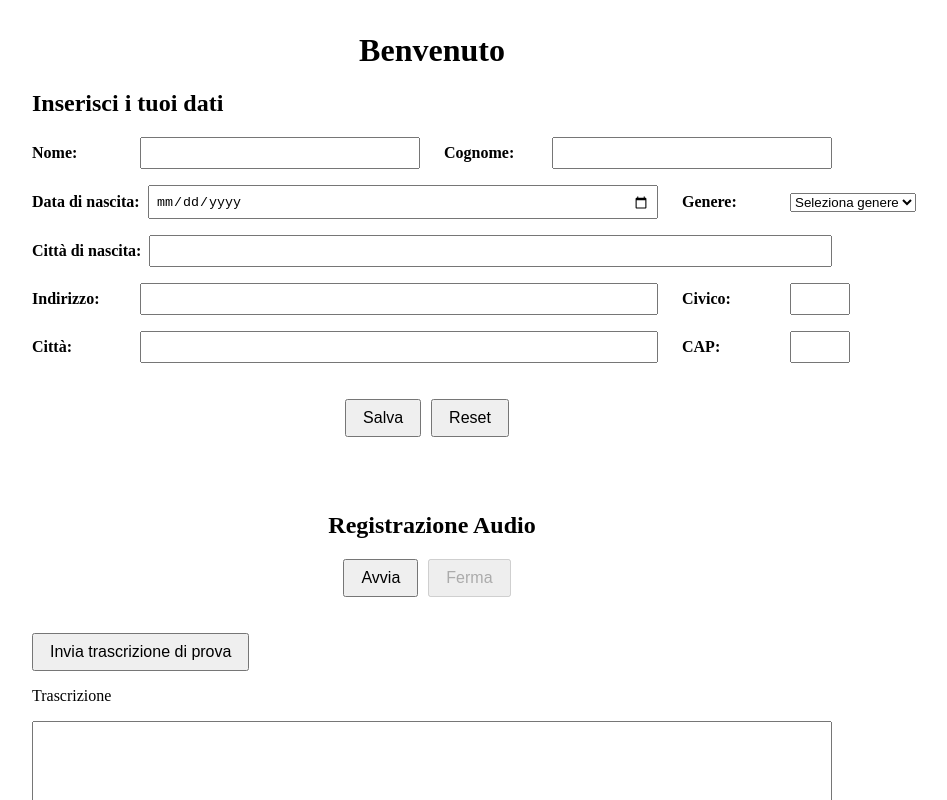
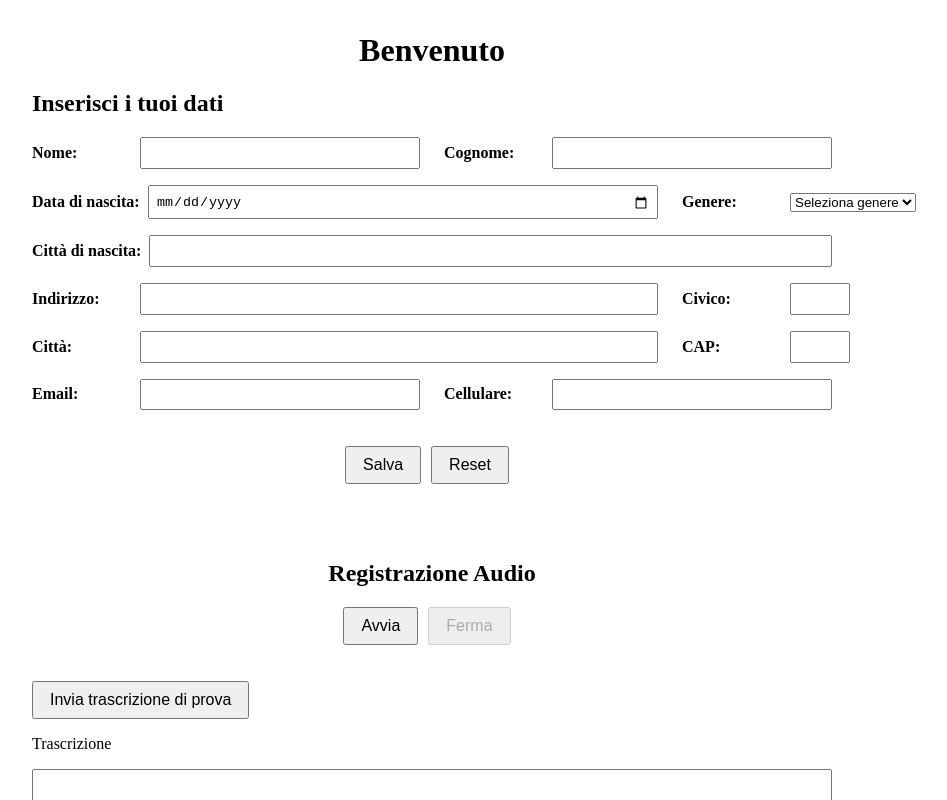
Before and after one commit to feed03/form-localstorage-app, an Angular app in the folder form-localstorage-app-master/frontend/: page / in a window 1280 px wide. Shown: the top 800 px of the page, without its empty margins (208-1155 px from the left). Built offline with nearby package versions, Linux system fonts and the light colour scheme.

Commit message:
Aggiornato al 06/08 trascrizioni inviate al modello

```diff
--- a/form-localstorage-app-master/frontend/src/app/user-form/paziente.ts
+++ b/form-localstorage-app-master/frontend/src/app/user-form/paziente.ts
@@ -10,28 +10,33 @@ export class Paziente {
     houseNumber: string;
     zipCode: string;
     city: string;
+    email: string;
+    phone: string;
 
     constructor(
         nome: string = '',
         cognome: string = '',
         birthDate: Date = new Date(),
-        gender: Gender = "",
+        gender: Gender = '',
         cityOfBirth: string = '',
         address: string = '',
         houseNumber: string = '',
         zipCode: string = '',
-        city: string = '' ){
+        city: string = '' ,
+        email: string = '',
+        phone: string = ''){
 
         this.name = nome;
         this.surname = cognome;
-        this.birthDate = birthDate;
+        this.birthDate = new Date(birthDate);
         this.gender = gender;
         this.cityOfBirth = cityOfBirth;
         this.address = address;
         this.houseNumber = houseNumber;
         this.zipCode = zipCode;
         this.city = city;
-
+        this.email = email;
+        this.phone = phone;
     }
 
     //Trasformazione in string per salvataggio in memoria
@@ -39,13 +44,15 @@ export class Paziente {
         return JSON.stringify({
             nome: this.name,
             cognome: this.surname,
-            birthDate: this.birthDate.toISOString(),
+            birthDate: this.birthDate,
             gender: this.gender,
             cityOfBirth: this.cityOfBirth,
             address: this.address,
             houseNumber: this.houseNumber,
             zipCode: this.zipCode,
-            city: this.city
+            city: this.city,
+            email: this.email,
+            phone: this.phone
         });
     }
 
@@ -60,7 +67,9 @@ export class Paziente {
             obj.address,
             obj.houseNumber,
             obj.zipCode,
-            obj.city
+            obj.city,
+            obj.email,
+            obj.phone
         );
     }
 }
--- a/form-localstorage-app-master/frontend/src/app/user-form/user-form.html
+++ b/form-localstorage-app-master/frontend/src/app/user-form/user-form.html
@@ -57,6 +57,17 @@
       </div>
     </div>
 
+    <div class="inline-group">
+      <div class="pair">
+        <label>Email:</label>
+        <input [(ngModel)]="paziente.email" name="email" required />
+      </div>
+      <div class="pair">
+        <label>Cellulare:</label>
+        <input [(ngModel)]="paziente.phone" name="phone" required />
+      </div>
+    </div>
+
     <div class="bottonLine">
       <button (click)="salva()">Salva</button>
       <button (click)="reset()">Reset</button>
--- a/form-localstorage-app-master/frontend/src/app/user-form/user-form.ts
+++ b/form-localstorage-app-master/frontend/src/app/user-form/user-form.ts
@@ -5,7 +5,6 @@ import { CommonModule } from '@angular/common';
 
 // Import servizi
 import { Paziente } from './paziente';
-import { ChangeDetectorRef } from '@angular/core';
 import { AudioRecorder } from '../audio/audioRecorder';
 
 // Import del servizio HTTP per l'invio al backend
@@ -31,13 +30,15 @@ export class UserForm implements OnInit {
 
   trascrizione: string = " ";
 
-  trascrizioneProva: string = "Dentista Buongiorno, mi può dire nome e cognome? Federico Criscione. Data di nascita? Ventitré luglio duemilatre. Luogo di nascita? Ragusa. Mi dice anche l’indirizzo? Via del Pioppo 20.";
+  trascrizioneProva: string = "";
+
 
   constructor(
     //private cd: ChangeDetectorRef, // Forzare gli aggiornamenti nel template
     private http: HttpClient // Invio dei blobs al BE
   ) {
     this.carica();
+    this.caricaTrascrizioneDaFile('testoProva_4.txt');
   }
 
   ngOnInit() {
@@ -53,6 +54,7 @@ export class UserForm implements OnInit {
           if (res && res.transcriptionJob && res.transcriptionJob.DisplayText) {
             this.trascrizione += ' \n ' + res.transcriptionJob.DisplayText;
             console.log('TRASCRIZIONE: ', this.trascrizione);
+            this.inviaTrascrizione();
           }
         },
         error: (err) => {
@@ -102,6 +104,7 @@ export class UserForm implements OnInit {
     }, 300); // ritardo minimo per aspettare l’ultimo chunk
   }
 
+  // Metodo che invia la trascriizone la BackEnd e popola il form
   inviaTrascrizione() {
   if (!this.trascrizioneProva.trim()) {
     alert("La trascrizione è vuota.");
@@ -110,11 +113,47 @@ export class UserForm implements OnInit {
 
     this.http.post<any>('http://localhost:3000/analizza', { testo: this.trascrizioneProva }).subscribe({
       next: (res) => {
-        console.log('Risposta dal BE (analisi GPT):', res);
-        alert('Analisi completata: ' + JSON.stringify(res));
+        if(res?.risultato) {
+          let dati;
+          try {
+            dati = JSON.parse(res.risultato);
+          } catch {
+            alert("Il formato della risposta non è un JSON valido");
+            return;
+          }
+          // Popola il modello `paziente`
+          this.paziente.name = dati.nome || '';
+          this.paziente.surname = dati.cognome || '';
+          this.paziente.birthDate = dati.data_nascita || '';
+          this.paziente.cityOfBirth = dati.luogo_nascita || '';
+          this.paziente.gender = dati.genere || '';
+          this.paziente.address = dati.indirizzo || '';
+          this.paziente.houseNumber = dati.numero_civico || '';
+          this.paziente.city = dati.citta_residenza || '';
+          this.paziente.zipCode = dati.cap || '';
+          this.paziente.email = dati.email || '';
+          this.paziente.phone = dati.telefono || '';
+
+          //alert('Form auto-compilato da trascrizione.');
+        } else {
+          alert('Nessun risultato dal modello');
+        }
       },
       error: (err) => {
-        console.error('Errore durante l\'invio della trascrizione:', err);
+        console.error("Errore durante l'invio al Modello: ", err);
+      }
+    });
+  }
+
+  caricaTrascrizioneDaFile(percorso: string) {
+    this.http.get(percorso, { responseType: 'text' }).subscribe({
+      next: (testo) => {
+        this.trascrizioneProva = testo;
+        console.log('File caricato:', testo);
+      },
+      error: (err) => {
+        console.error('Errore nel caricamento del file:', err);
+        alert('Impossibile caricare il file di trascrizione.');
       }
     });
   }
```
Also changed, not shown: form-localstorage-app-master/frontend/public/testoProva_2.txt (added), form-localstorage-app-master/frontend/public/testoProva_3.txt (added), form-localstorage-app-master/frontend/public/testoProva_4.txt (added), 1 other file (tests, documents, lock files or other folders).
